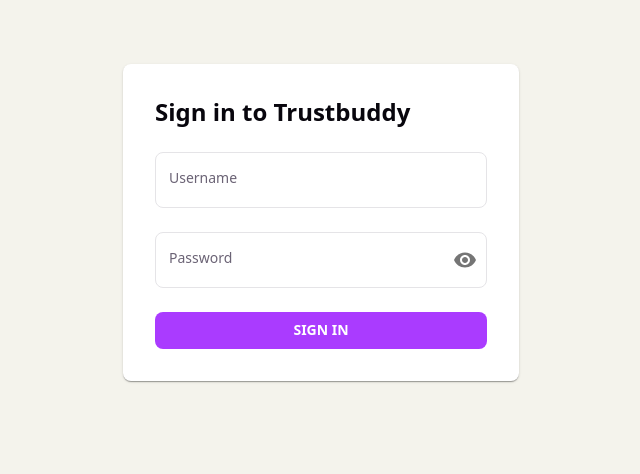
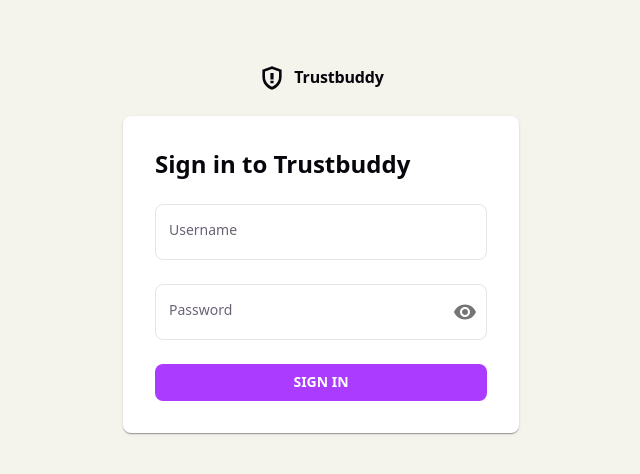
Before and after one commit to aegre/trustbuddy-frontend, a React (Vite) app: page /login in a window 1280 px wide. Shown: the top 474 px of the page, without its empty margins (319-959 px from the left). Built offline with nearby package versions, Linux system fonts and the light colour scheme; no server answers.

Commit message:
Add Trustbuddy brand mark and set the browser tab title.
Replace the home icon with a shared logo wordmark on the session bar and login, and use an icon for logout.

```diff
--- a/index.html
+++ b/index.html
@@ -4,7 +4,7 @@
     <meta charset="UTF-8" />
     <link rel="icon" type="image/svg+xml" href="/favicon.svg" />
     <meta name="viewport" content="width=device-width, initial-scale=1.0" />
-    <title>vite-scaffold</title>
+    <title>Trustbuddy</title>
   </head>
   <body>
     <div id="root"></div>
--- a/src/features/auth/screens/login-screen.tsx
+++ b/src/features/auth/screens/login-screen.tsx
@@ -1,15 +1,23 @@
+import Box from "@mui/material/Box";
 import Container from "@mui/material/Container";
 import Paper from "@mui/material/Paper";
+import Stack from "@mui/material/Stack";
 import { useCallback, useState } from "react";
 import { useLocation, useNavigate } from "react-router-dom";
 import { getUserFacingErrorMessage } from "@/api/types";
 import { LoginForm } from "@/features/auth/components/login-form";
 import { useAuth } from "@/features/auth/context/use-auth";
 import type { LoginFormValues } from "@/features/auth/schemas/login";
+import { TrustbuddyMark } from "@/features/common/components/trustbuddy-mark";
 import { redirectPathFromLocationState } from "@/routes/login-redirect";
 
 const containerSx = { py: 8 } as const;
 const paperSx = { p: 4 } as const;
+const brandSx = {
+  display: "flex",
+  justifyContent: "center",
+  color: "text.primary",
+} as const;
 
 export function LoginScreen() {
   const { login, isPending } = useAuth();
@@ -36,6 +44,10 @@
 
   return (
     <Container component="main" maxWidth="xs" sx={containerSx}>
+      <Stack spacing={3}>
+        <Box sx={brandSx}>
+          <TrustbuddyMark />
+        </Box>
         <Paper elevation={1} sx={paperSx}>
           <LoginForm
             onSubmit={onSubmit}
@@ -43,6 +55,7 @@
             isSubmitting={isPending}
           />
         </Paper>
+      </Stack>
     </Container>
   );
 }
--- a/src/features/common/components/app-session-bar.tsx
+++ b/src/features/common/components/app-session-bar.tsx
@@ -1,19 +1,30 @@
-import HomeOutlinedIcon from "@mui/icons-material/HomeOutlined";
+import LogoutOutlinedIcon from "@mui/icons-material/LogoutOutlined";
 import AppBar from "@mui/material/AppBar";
 import Box from "@mui/material/Box";
-import Button from "@mui/material/Button";
+import CircularProgress from "@mui/material/CircularProgress";
 import IconButton from "@mui/material/IconButton";
 import Toolbar from "@mui/material/Toolbar";
 import Typography from "@mui/material/Typography";
 import { useCallback, useState } from "react";
 import { Link as RouterLink } from "react-router-dom";
 import { useAuth } from "@/features/auth";
+import { TrustbuddyMark } from "@/features/common/components/trustbuddy-mark";
 import { paths } from "@/routes/paths";
 
 const toolbarSx = {
   gap: 1.5,
-  minHeight: 48,
+  minHeight: 52,
   px: { xs: 2, sm: 3 },
+} as const;
+
+const brandLinkSx = {
+  color: "text.primary",
+  display: "inline-flex",
+  alignItems: "center",
+  textDecoration: "none",
+  "&:hover": {
+    opacity: 0.85,
+  },
 } as const;
 
 const spacerSx = { flexGrow: 1 } as const;
@@ -34,32 +45,35 @@
   return (
     <AppBar position="sticky" color="default" elevation={0} component="header">
       <Toolbar variant="dense" sx={toolbarSx}>
-        <IconButton
+        <Box
           component={RouterLink}
           to={paths.home}
-          edge="start"
-          color="inherit"
-          aria-label="Home"
-          size="small"
+          aria-label="Trustbuddy home"
+          sx={brandLinkSx}
         >
-          <HomeOutlinedIcon fontSize="small" />
-        </IconButton>
+          <TrustbuddyMark />
+        </Box>
+        <Box sx={spacerSx} />
         {username ? (
           <Typography variant="body2" color="text.secondary" noWrap>
             {username}
           </Typography>
         ) : null}
-        <Box sx={spacerSx} />
-        <Button
+        <IconButton
           color="inherit"
           size="small"
+          aria-label={isLoggingOut ? "Signing out" : "Log out"}
           onClick={() => {
             void onLogout();
           }}
           disabled={isLoggingOut}
         >
-          {isLoggingOut ? "Signing out…" : "Log out"}
-        </Button>
+          {isLoggingOut ? (
+            <CircularProgress color="inherit" size={18} />
+          ) : (
+            <LogoutOutlinedIcon fontSize="small" />
+          )}
+        </IconButton>
       </Toolbar>
     </AppBar>
   );
--- /dev/null
+++ b/src/features/common/components/trustbuddy-mark.tsx
@@ -0,0 +1,50 @@
+import Box from "@mui/material/Box";
+import Typography from "@mui/material/Typography";
+import type { SxProps, Theme } from "@mui/material/styles";
+
+const rootSx = {
+  display: "inline-flex",
+  alignItems: "center",
+  gap: 1,
+  color: "inherit",
+  textDecoration: "none",
+} as const;
+
+const markSx = {
+  display: "inline-flex",
+  width: 28,
+  height: 28,
+  flexShrink: 0,
+} as const;
+
+export type TrustbuddyMarkProps = {
+  /** When true, render as a link target (parent supplies RouterLink). */
+  sx?: SxProps<Theme>;
+};
+
+/**
+ * Compact Trustbuddy shield + wordmark for app chrome and login.
+ */
+export function TrustbuddyMark({ sx }: TrustbuddyMarkProps) {
+  return (
+    <Box sx={[rootSx, ...(Array.isArray(sx) ? sx : sx ? [sx] : [])]}>
+      <Box
+        component="svg"
+        viewBox="0 0 32 32"
+        aria-hidden
+        sx={markSx}
+        fill="currentColor"
+      >
+        <path d="M16 2.5 5 6.5v8.2c0 7.1 4.7 13.1 11 14.8 6.3-1.7 11-7.7 11-14.8V6.5L16 2.5Zm0 3.1 8 2.9v6.2c0 5.2-3.3 9.7-8 11.2-4.7-1.5-8-6-8-11.2V8.5l8-2.9Z" />
+        <path d="M14.2 10.2h3.6v7.4h-3.6V10.2Zm0 8.8h3.6V22h-3.6v-3Z" />
+      </Box>
+      <Typography
+        component="span"
+        variant="subtitle1"
+        sx={{ fontWeight: 700, letterSpacing: "-0.01em", lineHeight: 1.2 }}
+      >
+        Trustbuddy
+      </Typography>
+    </Box>
+  );
+}
```
Also changed, not shown: 1 other file (tests, documents, lock files or other folders). Lines whose indentation alone changed are shown as unchanged.
